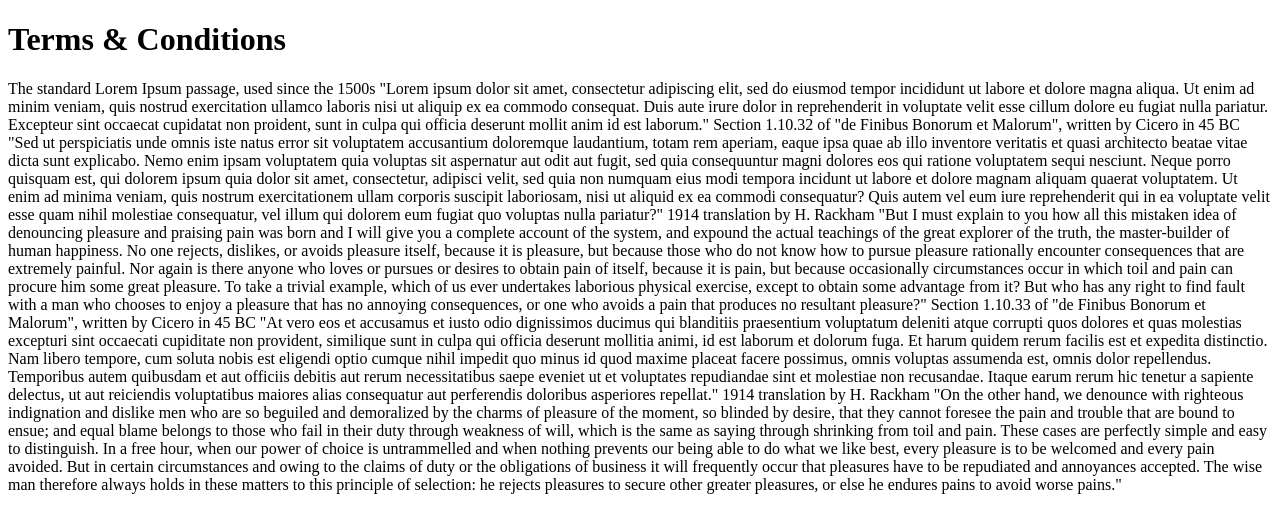
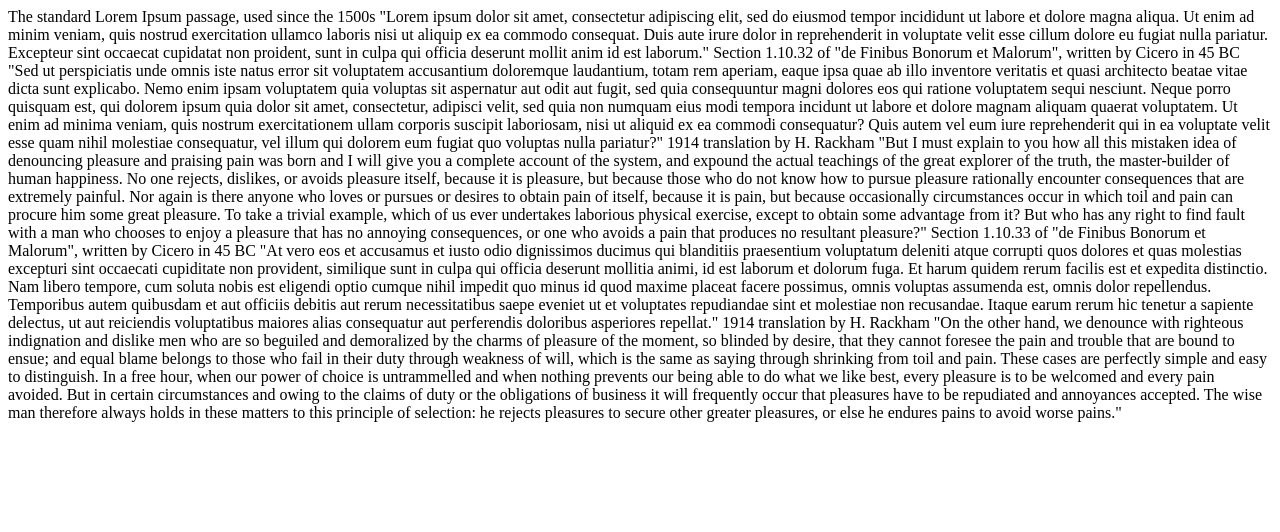
Before and after one commit to santosh-vishwakarma-sts/m-housie, a plain HTML site: page terms-conditions.html in a window 1280 px wide. Drawn offline with Linux system fonts and the light colour scheme.

Commit message:
remove title

```diff
--- a/terms-conditions.html
+++ b/terms-conditions.html
@@ -5,7 +5,6 @@
 <title>Terms & Conditions</title>
 </head>
 <body>
-<h1>Terms & Conditions</h1>
 The standard Lorem Ipsum passage, used since the 1500s
 "Lorem ipsum dolor sit amet, consectetur adipiscing elit, sed do eiusmod tempor incididunt ut labore et dolore magna aliqua. Ut enim ad minim veniam, quis nostrud exercitation ullamco laboris nisi ut aliquip ex ea commodo consequat. Duis aute irure dolor in reprehenderit in voluptate velit esse cillum dolore eu fugiat nulla pariatur. Excepteur sint occaecat cupidatat non proident, sunt in culpa qui officia deserunt mollit anim id est laborum."
 
```
